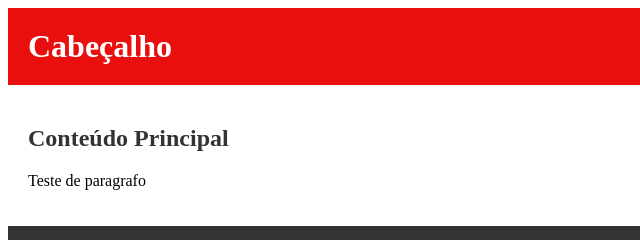
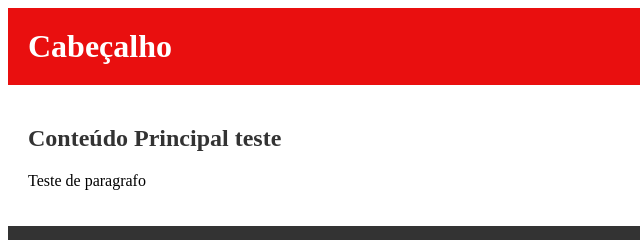
Before and after one commit to Camilaaflores/FloripaMaisTec, a plain HTML site: page semana-6-aula-1/index.html in a window 1280 px wide. Shown: the top 240 px of the page, 0-640 px from the left. Drawn offline with Linux system fonts and the light colour scheme.

Commit message:
Atualizando html

```diff
--- a/semana-6-aula-1/index.html
+++ b/semana-6-aula-1/index.html
@@ -14,7 +14,7 @@
 </header>
 
 <main class="main-content">
-    <h2>Conteúdo Principal</h2>
+    <h2>Conteúdo Principal teste</h2>
     <p>Teste de paragrafo</p>
 </main>
 
```
